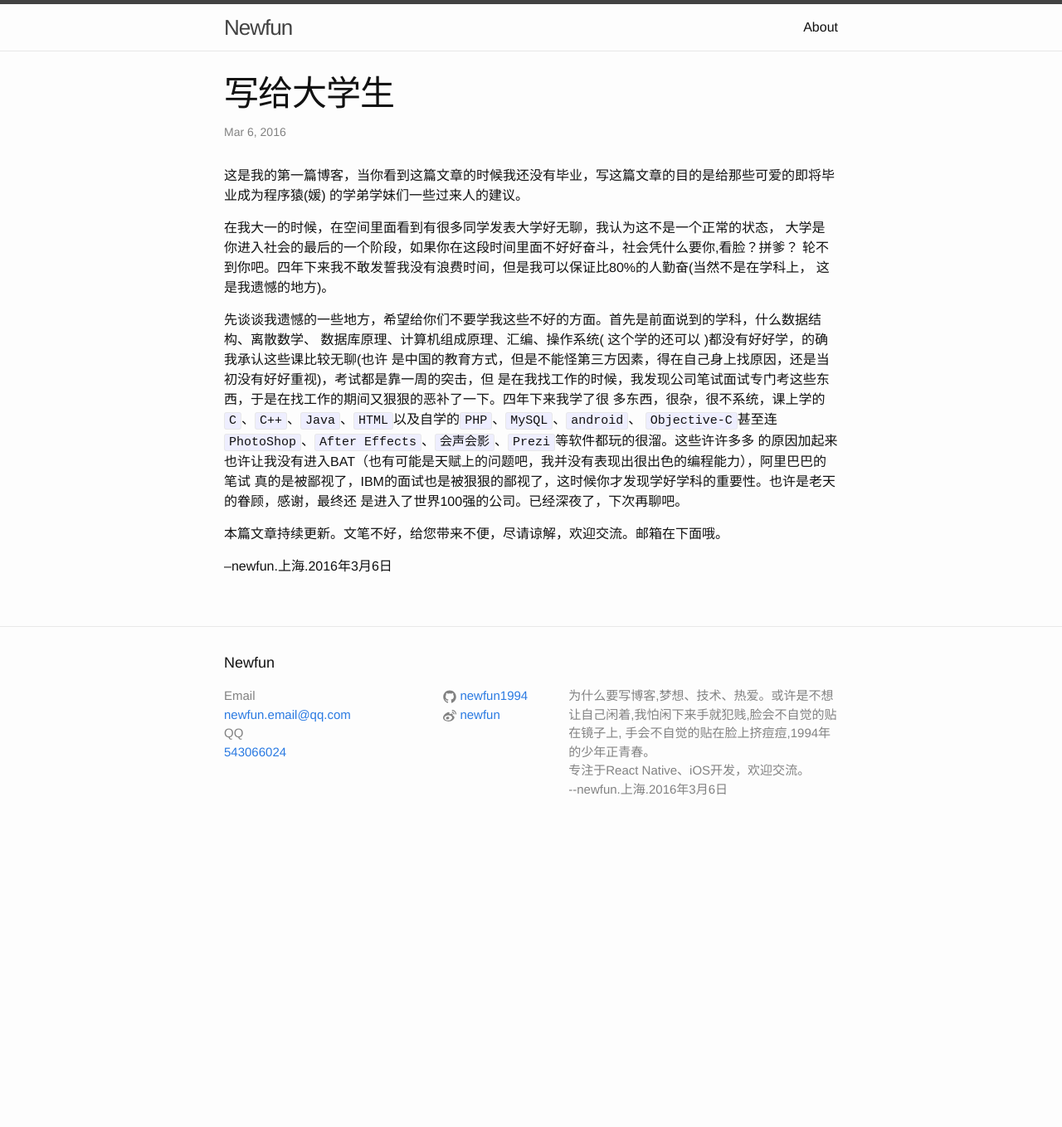
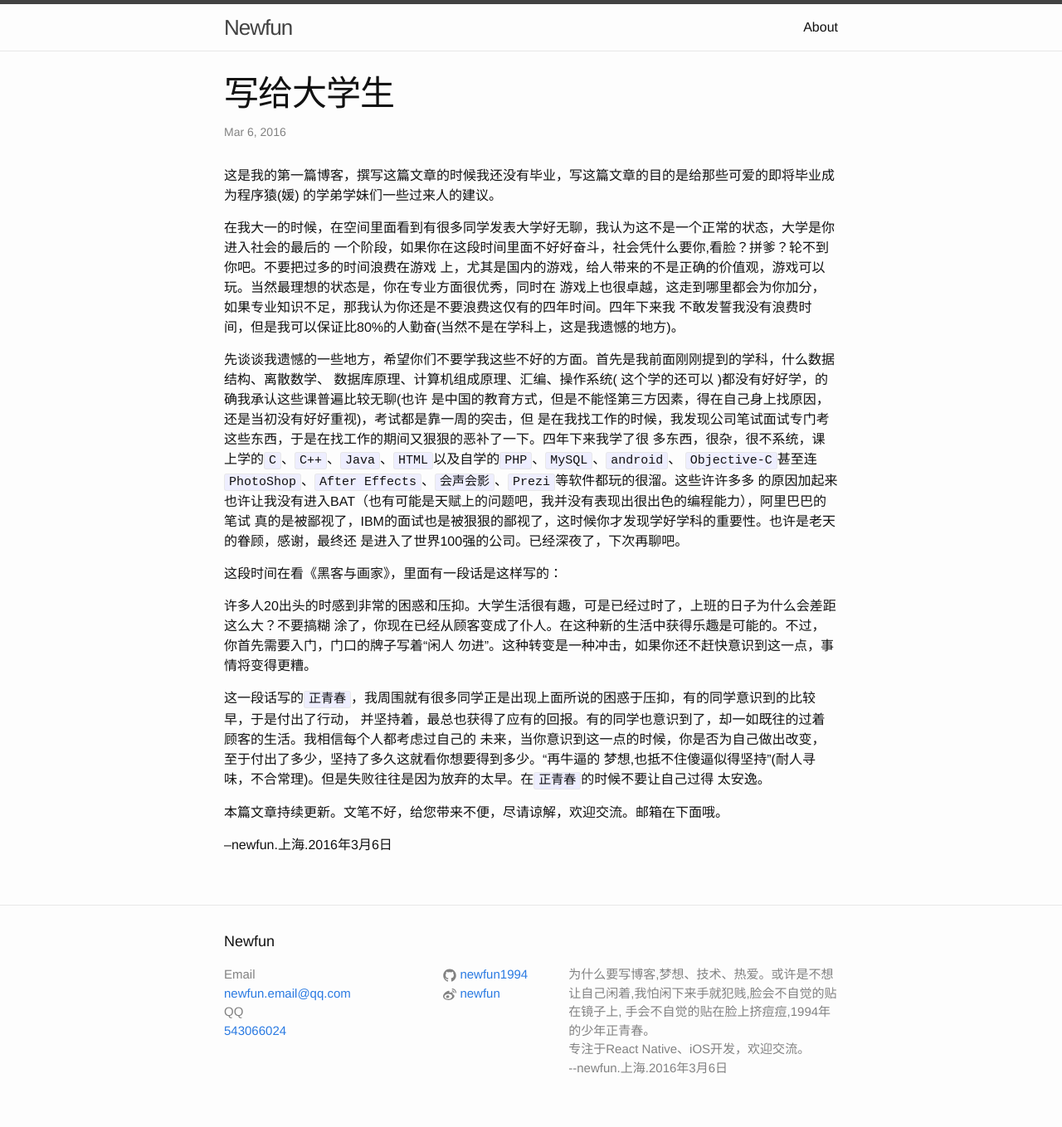
Before and after one commit to newfun1994/newfun1994.github.com, a Jekyll site: the page built from _posts/2016-03-06-写给大学生.markdown, in a window 1280 px wide. Shown: the whole page at 83% size. Built offline with Jekyll 4.4.1, drawn with Linux system fonts in a browser that asks for light colours; before the commit the page ends 1023 px from its top, so only the background shows below that.

Commit message:
《黑客与画家》摘录的思考

```diff
--- a/_posts/2016-03-06-写给大学生.markdown
+++ b/_posts/2016-03-06-写给大学生.markdown
@@ -4,16 +4,17 @@ title:  "写给大学生"
 date:   2016-03-06 15:59:06 +0800
 categories: 随笔
 ---
-这是我的第一篇博客，当你看到这篇文章的时候我还没有毕业，写这篇文章的目的是给那些可爱的即将毕业成为程序猿(媛)
+这是我的第一篇博客，撰写这篇文章的时候我还没有毕业，写这篇文章的目的是给那些可爱的即将毕业成为程序猿(媛)
 的学弟学妹们一些过来人的建议。
 
-在我大一的时候，在空间里面看到有很多同学发表大学好无聊，我认为这不是一个正常的状态，
-大学是你进入社会的最后的一个阶段，如果你在这段时间里面不好好奋斗，社会凭什么要你,看脸？拼爹？
-轮不到你吧。四年下来我不敢发誓我没有浪费时间，但是我可以保证比80%的人勤奋(当然不是在学科上，
-这是我遗憾的地方)。
+在我大一的时候，在空间里面看到有很多同学发表大学好无聊，我认为这不是一个正常的状态，大学是你进入社会的最后的
+一个阶段，如果你在这段时间里面不好好奋斗，社会凭什么要你,看脸？拼爹？轮不到你吧。不要把过多的时间浪费在游戏
+上，尤其是国内的游戏，给人带来的不是正确的价值观，游戏可以玩。当然最理想的状态是，你在专业方面很优秀，同时在
+游戏上也很卓越，这走到哪里都会为你加分，如果专业知识不足，那我认为你还是不要浪费这仅有的四年时间。四年下来我
+不敢发誓我没有浪费时间，但是我可以保证比80%的人勤奋(当然不是在学科上，这是我遗憾的地方)。
 
-先谈谈我遗憾的一些地方，希望给你们不要学我这些不好的方面。首先是前面说到的学科，什么数据结构、离散数学、
-数据库原理、计算机组成原理、汇编、操作系统( 这个学的还可以 )都没有好好学，的确我承认这些课比较无聊(也许
+先谈谈我遗憾的一些地方，希望你们不要学我这些不好的方面。首先是我前面刚刚提到的学科，什么数据结构、离散数学、
+数据库原理、计算机组成原理、汇编、操作系统( 这个学的还可以 )都没有好好学，的确我承认这些课普遍比较无聊(也许
 是中国的教育方式，但是不能怪第三方因素，得在自己身上找原因，还是当初没有好好重视)，考试都是靠一周的突击，但
 是在我找工作的时候，我发现公司笔试面试专门考这些东西，于是在找工作的期间又狠狠的恶补了一下。四年下来我学了很
 多东西，很杂，很不系统，课上学的`C`、`C++`、`Java`、`HTML`以及自学的`PHP`、`MySQL`、`android`、
@@ -21,6 +22,19 @@ categories: 随笔
 的原因加起来也许让我没有进入BAT（也有可能是天赋上的问题吧，我并没有表现出很出色的编程能力），阿里巴巴的笔试
 真的是被鄙视了，IBM的面试也是被狠狠的鄙视了，这时候你才发现学好学科的重要性。也许是老天的眷顾，感谢，最终还
 是进入了世界100强的公司。已经深夜了，下次再聊吧。
+
+这段时间在看《黑客与画家》，里面有一段话是这样写的：
+
+许多人20出头的时感到非常的困惑和压抑。大学生活很有趣，可是已经过时了，上班的日子为什么会差距这么大？不要搞糊
+涂了，你现在已经从顾客变成了仆人。在这种新的生活中获得乐趣是可能的。不过，你首先需要入门，门口的牌子写着“闲人
+勿进”。这种转变是一种冲击，如果你还不赶快意识到这一点，事情将变得更糟。
+
+这一段话写的`正青春`，我周围就有很多同学正是出现上面所说的困惑于压抑，有的同学意识到的比较早，于是付出了行动，
+并坚持着，最总也获得了应有的回报。有的同学也意识到了，却一如既往的过着顾客的生活。我相信每个人都考虑过自己的
+未来，当你意识到这一点的时候，你是否为自己做出改变，至于付出了多少，坚持了多久这就看你想要得到多少。“再牛逼的
+梦想,也抵不住傻逼似得坚持”(耐人寻味，不合常理)。但是失败往往是因为放弃的太早。在`正青春`的时候不要让自己过得
+太安逸。
+
 
 本篇文章持续更新。文笔不好，给您带来不便，尽请谅解，欢迎交流。邮箱在下面哦。
 
```
